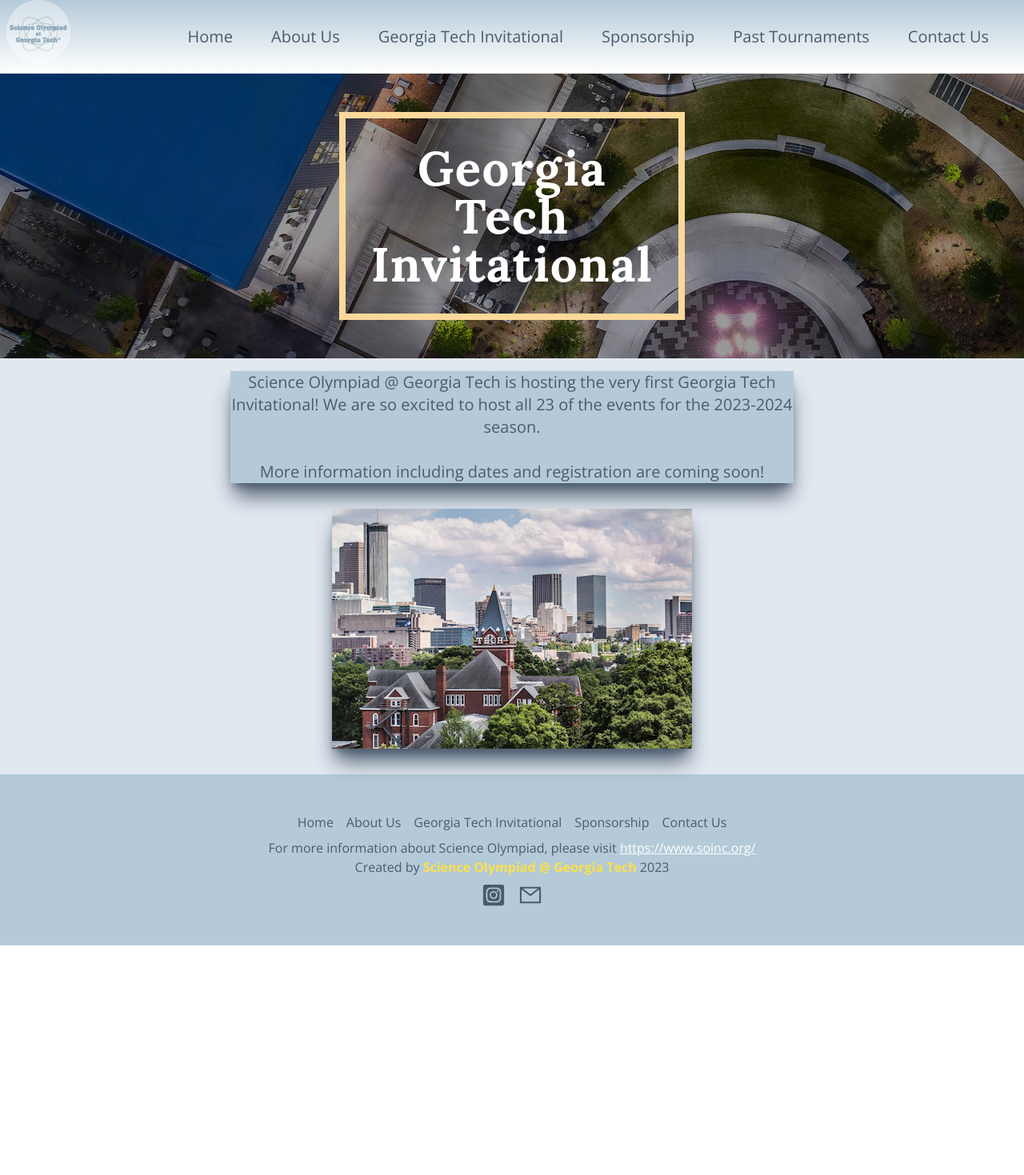
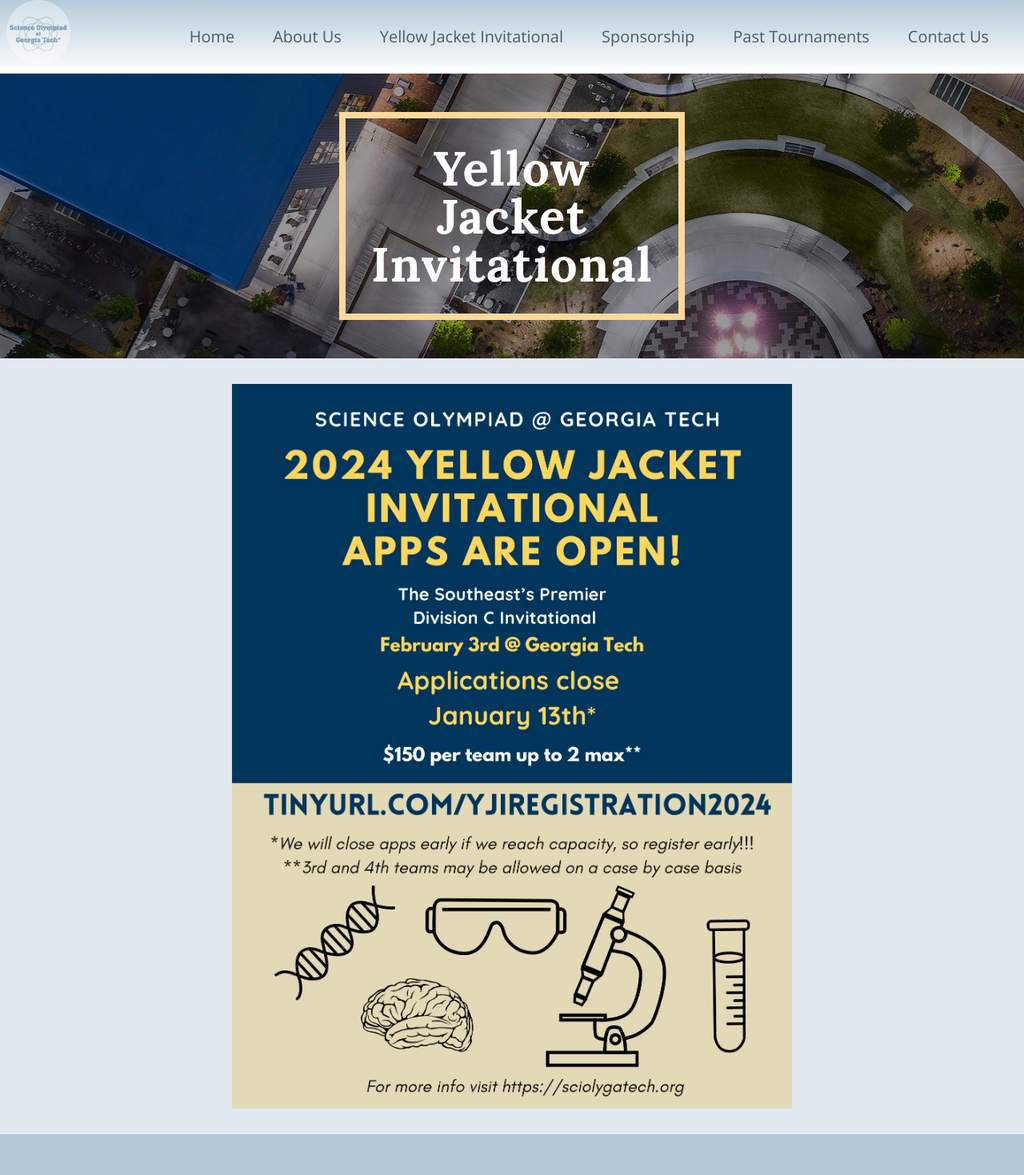
Before and after one commit to scioly-gatech/website, a Next.js app: page /currentTournament in a window 1280 px wide. Shown: the top 1469 px of the page at 80% size. Before the commit the page ends 1182 px from the top, so only its background shows below. Built offline with nearby package versions, Linux system fonts and the light colour scheme.

Commit message:
Add flier to website

```diff
--- a/src/app/components/Footer.tsx
+++ b/src/app/components/Footer.tsx
@@ -17,7 +17,7 @@
           <Link href="/aboutUs">About Us</Link>
         </li>
         <li className="p-1 m-1 hover:text-black dark:hover:text-white hover:underline">
-          <Link href="/currentTournament">Georgia Tech Invitational</Link>
+          <Link href="/currentTournament">Yellow Jacket Invitational</Link>
         </li>
         <li className="p-1 m-1 hover:text-black dark:hover:text-white hover:underline">
           <Link href="/sponsorships">Sponsorship</Link>
--- a/src/app/components/Navbar.tsx
+++ b/src/app/components/Navbar.tsx
@@ -134,7 +134,7 @@
 
                 <div id="current">
                     <li className="m-2 mx-6">
-                        <Link href="/currentTournament" className="hover:opacity-40 hover:underline text-xl">Georgia Tech Invitational</Link>
+                        <Link href="/currentTournament" className="hover:opacity-40 hover:underline text-xl">Yellow Jacket Invitational</Link>
                         <ul id="currentDropdown" className="bg-gradient-to-b from-white dark:from-black to-lightBlue dark:to-darkBlue absolute mt-2 p-2 pl-0 hidden w-40">
                             <li>
                                 <Link href="/currentTournament/policy" className="hover:opacity-40 hover:underline text-xl"> Policies </Link>
--- a/src/app/currentTournament/page.tsx
+++ b/src/app/currentTournament/page.tsx
@@ -19,18 +19,25 @@
         >
           <div className="text-white bg-[url('/images/curr/birdView-modified.jpg')] p-12 w-screen text-center text-3xl font-bold flex justify-center items-center">
             <div className="flex justify-center text-center lg:w-1/3 mx-12">
-              <h1 className={`border-8 border-lightOrange lg:p-8 tracking-wide text-center text-6xl ${play.className}`}>Georgia Tech Invitational</h1>
+              <h1 className={`border-8 border-lightOrange lg:p-8 tracking-wide text-center text-6xl ${play.className}`}>Yellow Jacket Invitational</h1>
             </div>
           </div>
       </motion.div>
       </AnimatePresence>
-      <p className="bg-lightBlue text-darkBlue text-center text-xl m-4 sm:mx-8 lg:mx-72 shadow-darkBlue dark:shadow-white shadow-xl"> Science Olympiad @ Georgia Tech is hosting the very first Georgia Tech Invitational! We are so excited to host all 23 of the events for the 2023-2024 season. <br /> <br />More information including dates and registration are coming soon! </p>
-      <figure className="w-screen flex justify-center mt-8">
+        {/*<p className="bg-lightBlue text-darkBlue text-center text-4xl m-4 sm:mx-8 lg:mx-72 shadow-darkBlue dark:shadow-white shadow-xl"> Science Olympiad @ Georgia Tech is hosting the very first Yellow Jacket Invitational! </p>*/}
+        <figure className="w-screen flex justify-center mt-8 pb-8">
+          <Image src="/images/curr/YJIFlier.png" alt="Yellow Jacket Invitational Promotional Flyer" width="700" height="300"/>
+          <figcaption className="sr-only">
+            2024 Yellow Jacket Invitational applications are open! The southeast's premier Division C invitational will be held on February 3rd, 2024 at Georgia Tech. Applications close on January 13th, and we will close appls early if we reach capacity, so make sure to register early. The is a fee of $125 per team for up to 2 teams, although 3rd and 4th teams may be allowed on a case to case basis. For more information, please visit https://sciolygatech.org.
+          </figcaption>
+        </figure>
+
+      {/*<figure className="w-screen flex justify-center mt-8">
         <Image src="/images/curr/view.jpg" alt="View of Georgia Tech campus" width="450" height="300" className="shadow-xl shadow-darkBlue dark:shadow-white mb-8"/>
         <figcaption className="sr-only">
           View of Georgia Tech campus with some of the Atlanta skyline in the background.
         </figcaption>
-      </figure>
+  </figure>*/}
     </div>
     </>
   )
--- a/src/app/layout.tsx
+++ b/src/app/layout.tsx
@@ -8,7 +8,7 @@
 
 export const metadata: Metadata = {
   title: 'Science Olympiad at Georgia Tech',
-  description: 'Science Olympiad @ Georgia Tech is a student organization dedicated to encouraging student participation in Science Olympiad. We are hosting the Georgia State Tournament for the third year consecutive year as well as the Georgia Tech Invitational.',
+  description: 'Science Olympiad @ Georgia Tech is a student organization dedicated to encouraging student participation in Science Olympiad. We are hosting the Georgia State Tournament for the third year consecutive year as well as the Yellow Jacket Invitational.',
 }
 
 export default function RootLayout({
```
Also changed, not shown: public/images/curr/YJIFlier.png (added).
